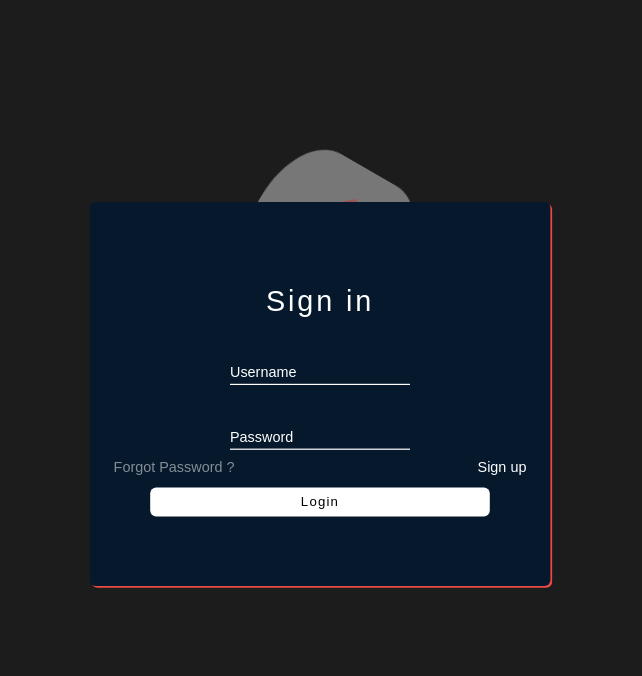
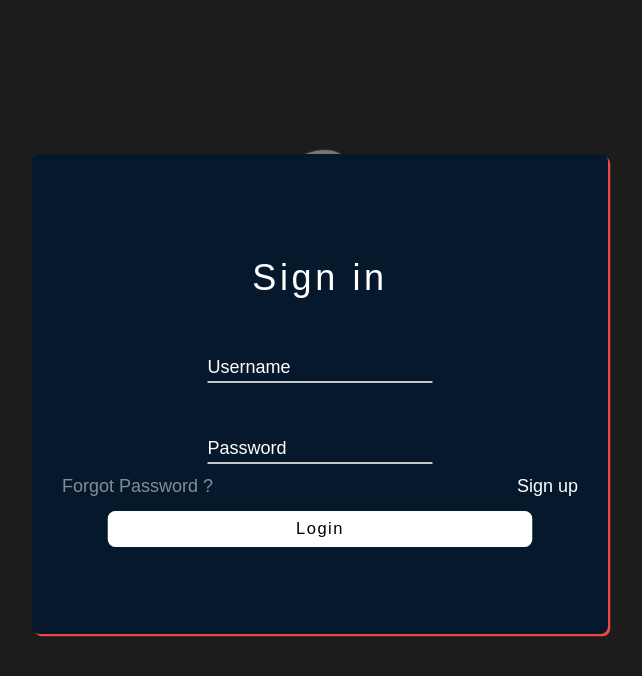
Before and after one commit to nilittlecj/login, a plain HTML site: page index.html in a window 1280 px wide. Shown: the whole page, without its empty margins (74-716 px from the left). Drawn offline with Linux system fonts and the light colour scheme.

Commit message:
Update login.css

```diff
--- a/login.css
+++ b/login.css
@@ -1,4 +1,4 @@
-*{
+ *{
     margin: 0;
     padding: 0;
     box-sizing: border-box;
@@ -77,7 +77,7 @@ form{
     padding-left: 35px;
     box-shadow: 3px 3px rgb(236, 72, 72);
     padding: 30px;
-    transform: scale(0.6);
+    transform: scale(0.75);
     display: flex;
     flex-direction: column;
     color: #fff;
```
